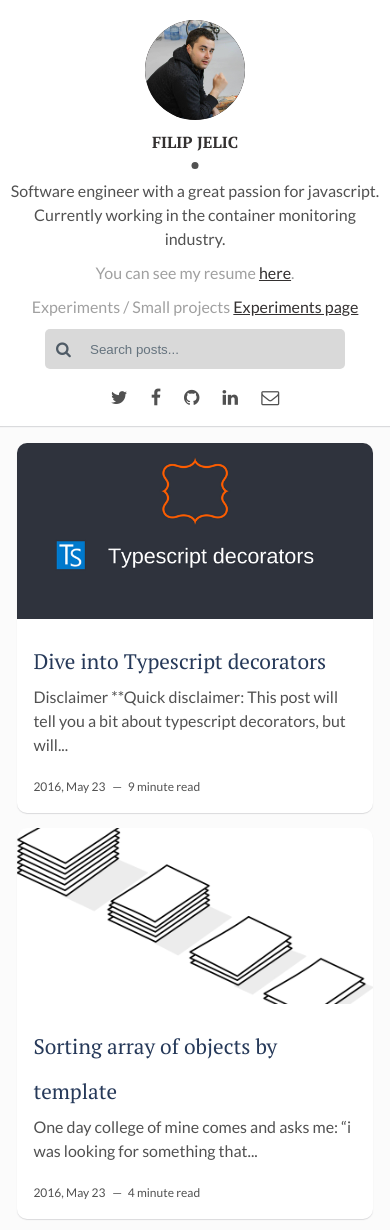
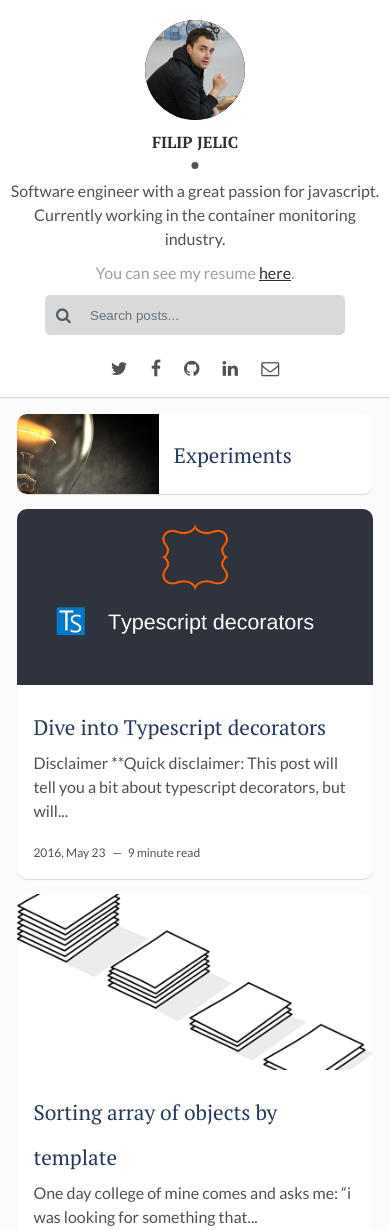
Before and after one commit to flipio/flipio.github.io, a Jekyll site: the page built from index.html, in a window 390 px wide, cut to the strip 0-1230 px from the top of the page. Built offline with Jekyll 4.4.1, drawn with Linux system fonts in a browser that asks for light colours; the list of posts is cut into pages by our own code.

Commit message:
Pinned post, sidebar css tweek

```diff
--- a/_layouts/main.html
+++ b/_layouts/main.html
@@ -8,10 +8,9 @@ layout: default
       <div class="cover-author-image">
         <a href="{{site.baseurl}}/"><img src="{{site.baseurl}}/assets/img/{% if site.author-img %}{{site.author-img}}{% endif %}" alt="{{site.author}}"></a>
       </div>
-      <div class="author-name">{{site.author}}</div>
+      <div class="author-name"><a href="{{site.baseurl}}/">{{site.author}}</a></div>
       <p>{{site.about-author}}</p>
       <p class="resume-link">You can see my resume <a href="{{ "/resume" | prepend: site.baseurl }}">here</a>.</p>
-      <p class="resume-link">Experiments / Small projects <a href="{{ "/experiments" | prepend: site.baseurl }}">Experiments page</a></p>
     </div>
     {% include search.html %}
   </header> <!-- End Header -->
--- a/assets/css/main.css
+++ b/assets/css/main.css
@@ -1434,7 +1434,7 @@ table tfoot td {
 }
 
 .about {
-  margin: 0 0 40px;
+  margin: 0 0 30px;
   text-align: center;
 }
 
@@ -1504,6 +1504,13 @@ table tfoot td {
   -webkit-border-radius: 100%;
           border-radius: 100%;
   background-color: #515151;
+}
+
+.about .author-name a,
+.about .author-name a:visited,
+.about .author-name a:hover {
+  color: #333030;
+  text-decoration: none;
 }
 
 .about p {
@@ -1609,6 +1616,17 @@ footer .copyright {
   font-size: 14px;
   text-align: center;
   margin: 0;
+}
+
+.pinned-posts {
+  display: -webkit-box;
+  display: -webkit-flex;
+  display: -ms-flexbox;
+  display: flex;
+  -webkit-box-flex: 1;
+  -webkit-flex: 1 100%;
+      -ms-flex: 1 100%;
+          flex: 1 100%;
 }
 
 .post {
@@ -1639,6 +1657,15 @@ footer .copyright {
           box-shadow: 0 1px 1px 0 rgba(31, 35, 46, 0.15);
 }
 
+.post.post-pinned {
+  min-height: 0;
+  max-height: 80px;
+}
+
+.post.post-pinned .post-content {
+  padding: 0.9rem;
+}
+
 .post:hover {
   -webkit-transform: translate(0px, -2px);
       -ms-transform: translate(0px, -2px);
@@ -1931,7 +1958,7 @@ a.newer-posts:hover {
 
 .search-wrapper .results-container ul {
   list-style-type: none;
-  margin: 0;
+  margin: 5px 0 0 0;
   padding: 0;
 }
 
@@ -1990,6 +2017,20 @@ a.newer-posts:hover {
         -ms-flex-direction: column;
             flex-direction: column;
   }
+  .post.post-pinned {
+    width: 100%;
+    -webkit-box-orient: horizontal;
+    -webkit-box-direction: normal;
+    -webkit-flex-direction: row;
+        -ms-flex-direction: row;
+            flex-direction: row;
+  }
+  .post.post-pinned .post-thumbnail {
+    max-width: 40%;
+  }
+  .post.post-pinned .post-content {
+    padding: 0.9rem;
+  }
   .post .post-thumbnail {
     width: 100%;
   }
@@ -2001,6 +2042,12 @@ a.newer-posts:hover {
   }
   .post .post-content .post-title a {
     font-size: 21px;
+  }
+  .experiments .experiment {
+    -webkit-box-flex: 1;
+    -webkit-flex: 1 48%;
+        -ms-flex: 1 48%;
+            flex: 1 48%;
   }
 }
 
@@ -2066,9 +2113,9 @@ a.newer-posts:hover {
   }
   .experiments .experiment {
     -webkit-box-flex: 1;
-    -webkit-flex: 1 100%;
-        -ms-flex: 1 100%;
-            flex: 1 100%;
+    -webkit-flex: 1 48%;
+        -ms-flex: 1 48%;
+            flex: 1 48%;
   }
 }
 
@@ -2087,6 +2134,22 @@ a.newer-posts:hover {
         -ms-flex-direction: column;
             flex-direction: column;
   }
+  .post.post-pinned {
+    min-height: 0;
+    max-height: 80px;
+    -webkit-box-orient: horizontal;
+    -webkit-box-direction: normal;
+    -webkit-flex-direction: row;
+        -ms-flex-direction: row;
+            flex-direction: row;
+    width: 100%;
+  }
+  .post.post-pinned .post-thumbnail {
+    max-width: 40%;
+  }
+  .post.post-pinned .post-content {
+    padding: 0.9rem;
+  }
   .post .post-thumbnail {
     width: 100%;
   }
@@ -2099,4 +2162,10 @@ a.newer-posts:hover {
   .post .post-content .post-title a {
     font-size: 21px;
   }
-}
+  .experiments .experiment {
+    -webkit-box-flex: 1;
+    -webkit-flex: 1 100%;
+        -ms-flex: 1 100%;
+            flex: 1 100%;
+  }
+}
--- a/assets/sass/components/_search.scss
+++ b/assets/sass/components/_search.scss
@@ -89,7 +89,7 @@ $icon-offset-left: 11px;
 
     ul {
       list-style-type: none;
-      margin: 0;
+      margin: 5px 0 0 0;
       padding: 0;
 
       li {
--- a/index.html
+++ b/index.html
@@ -1,6 +1,15 @@
 ---
 layout: main
 ---
+<div class="pinned-posts">
+  <article class="post post-pinned">
+    <a class="post-thumbnail" style="background-image: url({{"/assets/img/" | prepend: site.baseurl | append : "experiment.png"}})" href="{{"/experiments" | prepend: site.baseurl}}"></a>
+    <div class="post-content">
+      <h2 class="post-title"><a href="{{"/experiments" | prepend: site.baseurl}}">Experiments</a></h2>
+    </div>
+  </article>
+</div>
+
 {% for post in paginator.posts %}
 <article class="post">
   {% if post.img %}
```
Also changed, not shown: assets/sass/_media.scss (+45 -1 lines), assets/sass/parts/_home-page.scss (+23 -1 lines).
